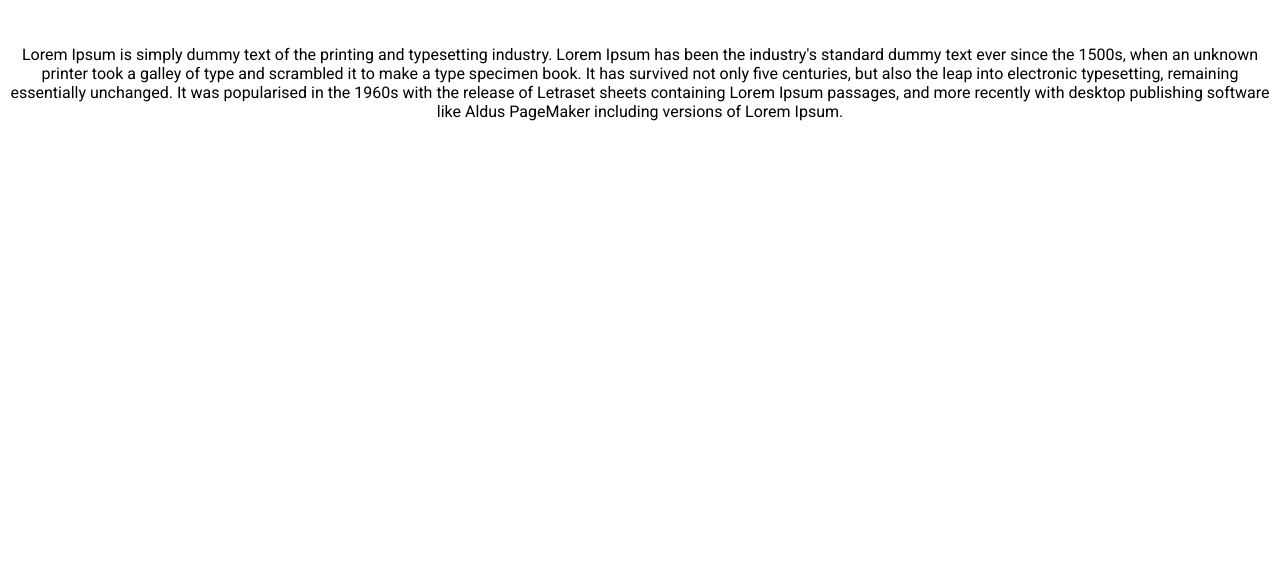
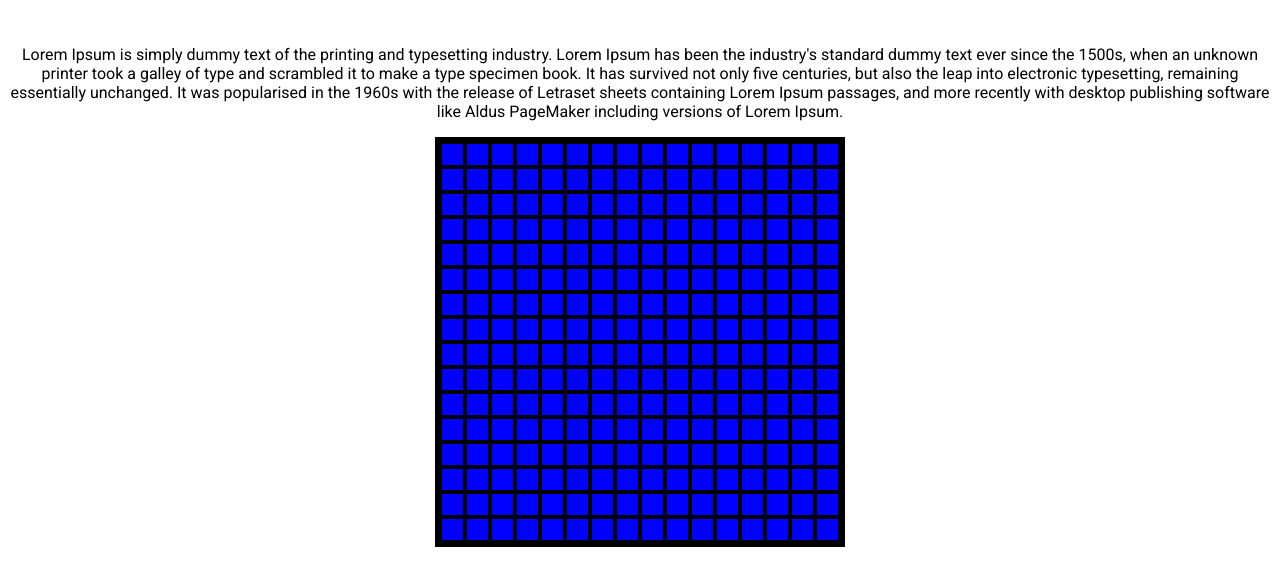
Before and after one commit to omardevelops/odin-etch-a-sketch, a plain HTML site: page index.html in a window 1280 px wide. Shown: the part 133-718 px from the top of the page. Drawn offline with Linux system fonts and the light colour scheme; a web font is replaced by a local one.

Commit message:
Created a grid of divs with a dynamic size

```diff
--- a/etchasketch.css
+++ b/etchasketch.css
@@ -9,6 +9,23 @@ body {
     font-size: 72px;
 }
 
-#grid-container {
+#grid_container {
+    width: 400px;
+    height: 400px;
+    border: 5px solid black;
+    margin: 0 auto;
+    padding: 0;
+    display: grid;
+}
 
+#grid_container div {
+    position: relative;
+    background: blue;
+    margin: 0;
+    padding: 0;
+    border: 2px solid black;
 }
+
+#grid_container div:hover {
+    background: yellow;
+}
--- a/etchasketch.js
+++ b/etchasketch.js
@@ -0,0 +1,14 @@
+const grid_container = document.querySelector('#grid_container');
+console.log(grid_container);
+
+function createGrid(rows, columns) {
+    for (let i = 0; i < rows; i++) {
+        for (let j = 0; j < columns; j++) {
+            const newDiv = document.createElement('div');
+            grid_container.appendChild(newDiv);
+        }
+    }
+    grid_container.style.gridTemplateColumns = `repeat(${columns}, 1fr)`;
+}
+
+console.log(createGrid(16,16));
--- a/index.html
+++ b/index.html
@@ -17,10 +17,12 @@
         remaining essentially unchanged. It was popularised in the 1960s with the release of Letraset sheets containing
         Lorem Ipsum passages, and more recently with desktop publishing software like Aldus PageMaker including versions
         of Lorem Ipsum.</p>
-    <div id="grid-container">
+    <div id="grid_container">
         <!-- Divs in here inserted with JS -->
         <!-- Start with 16x16 Grid -->
     </div>
 </body>
 
+<script src="etchasketch.js"></script>
+
 </html>
```
